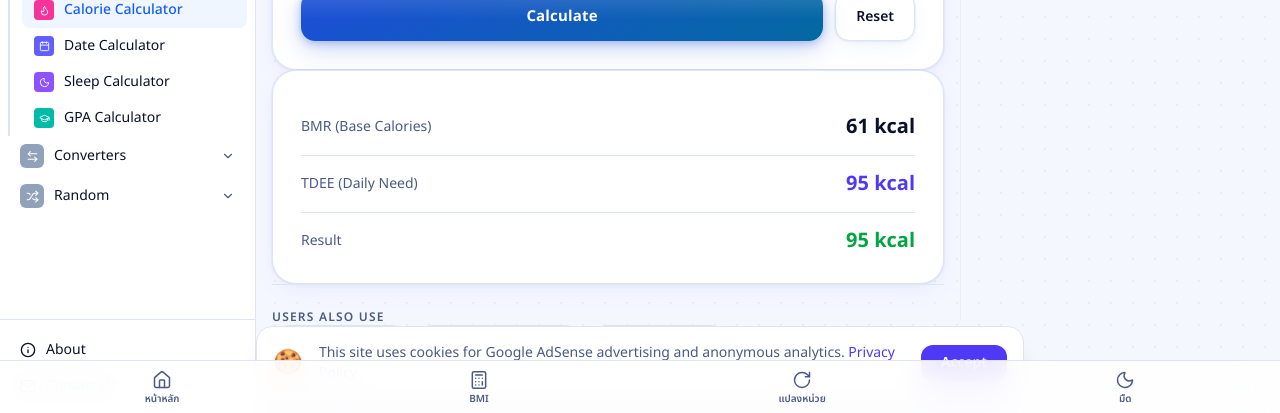
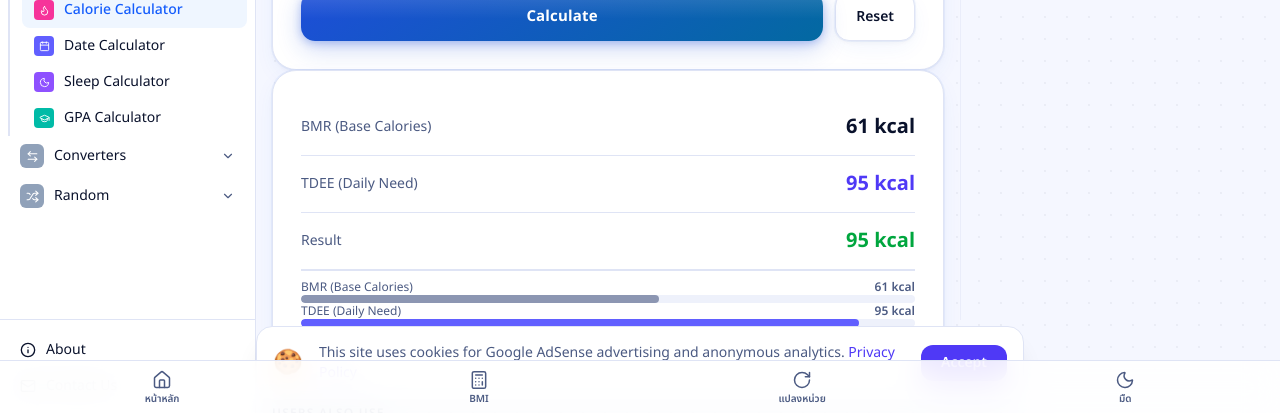
Before and after one commit to PattaradanaiJerm/smart-cal, a Next.js app: page /en/calorie-calculator in a window 1280 px wide. Both pictures are taken after typing "5", "5", "5" into the empty fields and a click on the button "Calculate". Shown: the part 896-1309 px from the top of the page. Built offline with nearby package versions, Linux system fonts and the light colour scheme; no server answers.

Commit message:
feat: Enter key all calculators, result visualization loan+calorie

```diff
--- a/components/calculators/AgeCalculator.tsx
+++ b/components/calculators/AgeCalculator.tsx
@@ -60,6 +60,7 @@ export function AgeCalculator() {
             type="date"
             value={state.birthdate}
             onChange={(e) => setValue((s) => ({ ...s, birthdate: e.target.value, result: null }))}
+            onKeyDown={(e) => e.key === "Enter" && calculate()}
             className="calc-input"
           />
         </div>
@@ -69,6 +70,7 @@ export function AgeCalculator() {
             type="date"
             value={state.refDate}
             onChange={(e) => setValue((s) => ({ ...s, refDate: e.target.value, result: null }))}
+            onKeyDown={(e) => e.key === "Enter" && calculate()}
             className="calc-input"
           />
         </div>
--- a/components/calculators/CalorieCalculator.tsx
+++ b/components/calculators/CalorieCalculator.tsx
@@ -74,7 +74,7 @@ export function CalorieCalculator() {
         ].map(({ label, key, placeholder }) => (
           <div key={key}>
             <label className="calc-label">{label}</label>
-            <input type="number" value={state[key]} onChange={(e) => setValue((s) => ({ ...s, [key]: e.target.value, result: null }))} placeholder={placeholder}
+            <input type="number" value={state[key]} onChange={(e) => setValue((s) => ({ ...s, [key]: e.target.value, result: null }))} onKeyDown={(e) => e.key === "Enter" && calculate()} placeholder={placeholder}
               className="calc-input" />
           </div>
         ))}
@@ -102,7 +102,7 @@ export function CalorieCalculator() {
       </div>
 
       {state.result && (
-        <div className="result-card space-y-1">
+        <div className="result-card space-y-4">
           {[
             { label: t("bmr"), value: state.result.bmr, color: "" },
             { label: t("tdee"), value: state.result.tdee, color: "text-indigo-600 dark:text-indigo-400" },
@@ -113,6 +113,34 @@ export function CalorieCalculator() {
               <span className={`text-xl font-bold ${color}`}>{value.toLocaleString()} kcal</span>
             </div>
           ))}
+
+          {/* BMR → TDEE → Target stacked bars */}
+          {(() => {
+            const max = Math.max(state.result.bmr, state.result.tdee, state.result.target) * 1.1;
+            const bars = [
+              { label: t("bmr"), value: state.result.bmr, color: "bg-(--muted-foreground)/60" },
+              { label: t("tdee"), value: state.result.tdee, color: "bg-indigo-500" },
+              { label: tc("result"), value: state.result.target, color: "bg-green-500" },
+            ];
+            return (
+              <div className="pt-2 border-t border-(--border) space-y-2">
+                {bars.map((b) => (
+                  <div key={b.label} className="space-y-1">
+                    <div className="flex justify-between text-xs text-(--muted-foreground)">
+                      <span>{b.label}</span>
+                      <span className="font-semibold">{b.value.toLocaleString()} kcal</span>
+                    </div>
+                    <div className="h-2 rounded-full bg-(--muted) overflow-hidden">
+                      <div
+                        className={`h-full rounded-full ${b.color} transition-all duration-700`}
+                        style={{ width: `${(b.value / max) * 100}%` }}
+                      />
+                    </div>
+                  </div>
+                ))}
+              </div>
+            );
+          })()}
         </div>
       )}
     </div>
--- a/components/calculators/CurrencyConverter.tsx
+++ b/components/calculators/CurrencyConverter.tsx
@@ -42,6 +42,7 @@ export function CurrencyConverter() {
             type="number"
             value={state.amount}
             onChange={(e) => setValue((s) => ({ ...s, amount: e.target.value, result: "" }))}
+            onKeyDown={(e) => e.key === "Enter" && convert()}
             placeholder="100"
             className="calc-input"
           />
--- a/components/calculators/DateCalculator.tsx
+++ b/components/calculators/DateCalculator.tsx
@@ -72,7 +72,7 @@ export function DateCalculator() {
         ) : (
           <div>
             <label className="calc-label">{t("days_to_add")}</label>
-            <input type="number" value={state.days} onChange={(e) => setValue((s) => ({ ...s, days: e.target.value, result: "" }))} placeholder="30"
+          <input type="number" value={state.days} onChange={(e) => setValue((s) => ({ ...s, days: e.target.value, result: "" }))} onKeyDown={(e) => e.key === "Enter" && calculate()} placeholder="30"
               className="calc-input" />
           </div>
         )}
--- a/components/calculators/GpaCalculator.tsx
+++ b/components/calculators/GpaCalculator.tsx
@@ -94,12 +94,12 @@ export function GpaCalculator() {
         <div className="pt-2 border-t border-(--border) grid grid-cols-2 gap-3">
           <div>
             <label className="calc-label">{t("prev_gpa")}</label>
-            <input type="number" value={state.prevGpa} step="0.01" min="0" max="4" onChange={(e) => setValue((s) => ({ ...s, prevGpa: e.target.value, result: null }))} placeholder="3.50"
+            <input type="number" value={state.prevGpa} step="0.01" min="0" max="4" onChange={(e) => setValue((s) => ({ ...s, prevGpa: e.target.value, result: null }))} onKeyDown={(e) => e.key === "Enter" && calculate()} placeholder="3.50"
               className="calc-input" />
           </div>
           <div>
             <label className="calc-label">{t("prev_credits")}</label>
-            <input type="number" value={state.prevCredits} onChange={(e) => setValue((s) => ({ ...s, prevCredits: e.target.value, result: null }))} placeholder="60"
+            <input type="number" value={state.prevCredits} onChange={(e) => setValue((s) => ({ ...s, prevCredits: e.target.value, result: null }))} onKeyDown={(e) => e.key === "Enter" && calculate()} placeholder="60"
               className="calc-input" />
           </div>
         </div>
--- a/components/calculators/LoanCalculator.tsx
+++ b/components/calculators/LoanCalculator.tsx
@@ -51,6 +51,7 @@ export function LoanCalculator() {
               type="number"
               value={state[key]}
               onChange={(e) => setValue((s) => ({ ...s, [key]: e.target.value, result: null }))}
+              onKeyDown={(e) => e.key === "Enter" && calculate()}
               placeholder={placeholder}
               className="calc-input"
             />
@@ -63,7 +64,7 @@ export function LoanCalculator() {
       </div>
 
       {state.result && (
-        <div className="result-card space-y-1">
+        <div className="result-card space-y-4">
           {[
             { label: t("monthly_payment"), value: fmt(state.result.monthly), highlight: true },
             { label: t("total_payment"), value: fmt(state.result.total) },
@@ -76,6 +77,32 @@ export function LoanCalculator() {
               </span>
             </div>
           ))}
+
+          {/* Principal vs Interest breakdown bar */}
+          {(() => {
+            const principal = parseFloat(state.principal) || 0;
+            const interestPct = Math.round((state.result.interest / state.result.total) * 100);
+            const principalPct = 100 - interestPct;
+            return (
+              <div className="pt-2 border-t border-(--border) space-y-2">
+                <p className="text-xs font-semibold text-(--muted-foreground) uppercase tracking-widest">สัดส่วนเงินต้น vs ดอกเบี้ย</p>
+                <div className="h-3 rounded-full overflow-hidden bg-(--muted) flex">
+                  <div
+                    className="h-full bg-indigo-500 transition-all duration-700 rounded-l-full"
+                    style={{ width: `${principalPct}%` }}
+                  />
+                  <div
+                    className="h-full bg-red-400 transition-all duration-700 rounded-r-full"
+                    style={{ width: `${interestPct}%` }}
+                  />
+                </div>
+                <div className="flex justify-between text-xs text-(--muted-foreground)">
+                  <span className="flex items-center gap-1.5"><span className="w-2 h-2 rounded-full bg-indigo-500 inline-block" />เงินต้น {principalPct}%</span>
+                  <span className="flex items-center gap-1.5"><span className="w-2 h-2 rounded-full bg-red-400 inline-block" />ดอกเบี้ย {interestPct}%</span>
+                </div>
+              </div>
+            );
+          })()}
         </div>
       )}
     </div>
--- a/components/calculators/PercentageCalculator.tsx
+++ b/components/calculators/PercentageCalculator.tsx
@@ -65,6 +65,7 @@ export function PercentageCalculator() {
               type="number"
               value={i === 0 ? state.a : state.b}
               onChange={(e) => setValue((s) => ({ ...s, [i === 0 ? "a" : "b"]: e.target.value, result: "" }))}
+              onKeyDown={(e) => e.key === "Enter" && calculate()}
               placeholder="0"
               className="calc-input"
             />
--- a/components/calculators/SleepCalculator.tsx
+++ b/components/calculators/SleepCalculator.tsx
@@ -63,6 +63,7 @@ export function SleepCalculator() {
         <div>
           <label className="calc-label">{state.mode === "bedtime" ? t("wake_time") : t("bedtime")}</label>
           <input type="time" value={state.time} onChange={(e) => setValue((s) => ({ ...s, time: e.target.value, results: [] }))}
+            onKeyDown={(e) => e.key === "Enter" && calculate()}
             className="calc-input" />
         </div>
 
--- a/components/calculators/UnitConverter.tsx
+++ b/components/calculators/UnitConverter.tsx
@@ -107,6 +107,7 @@ export function UnitConverter() {
               type="number"
               value={state.input}
               onChange={(e) => setValue((s) => ({ ...s, input: e.target.value, result: "" }))}
+              onKeyDown={(e) => e.key === "Enter" && convert()}
               placeholder="0"
               className="calc-input"
             />
```
Also changed, not shown: 1 other file (tests, documents, lock files or other folders).
